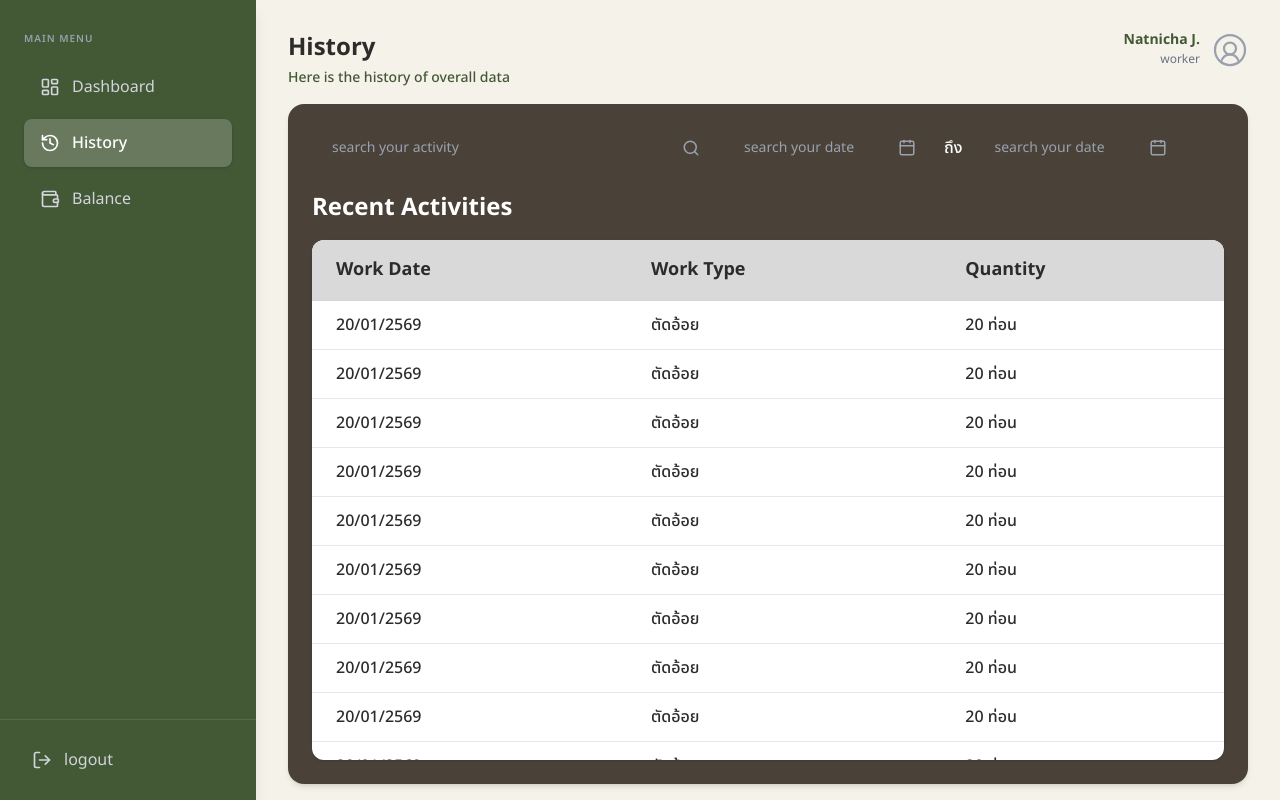
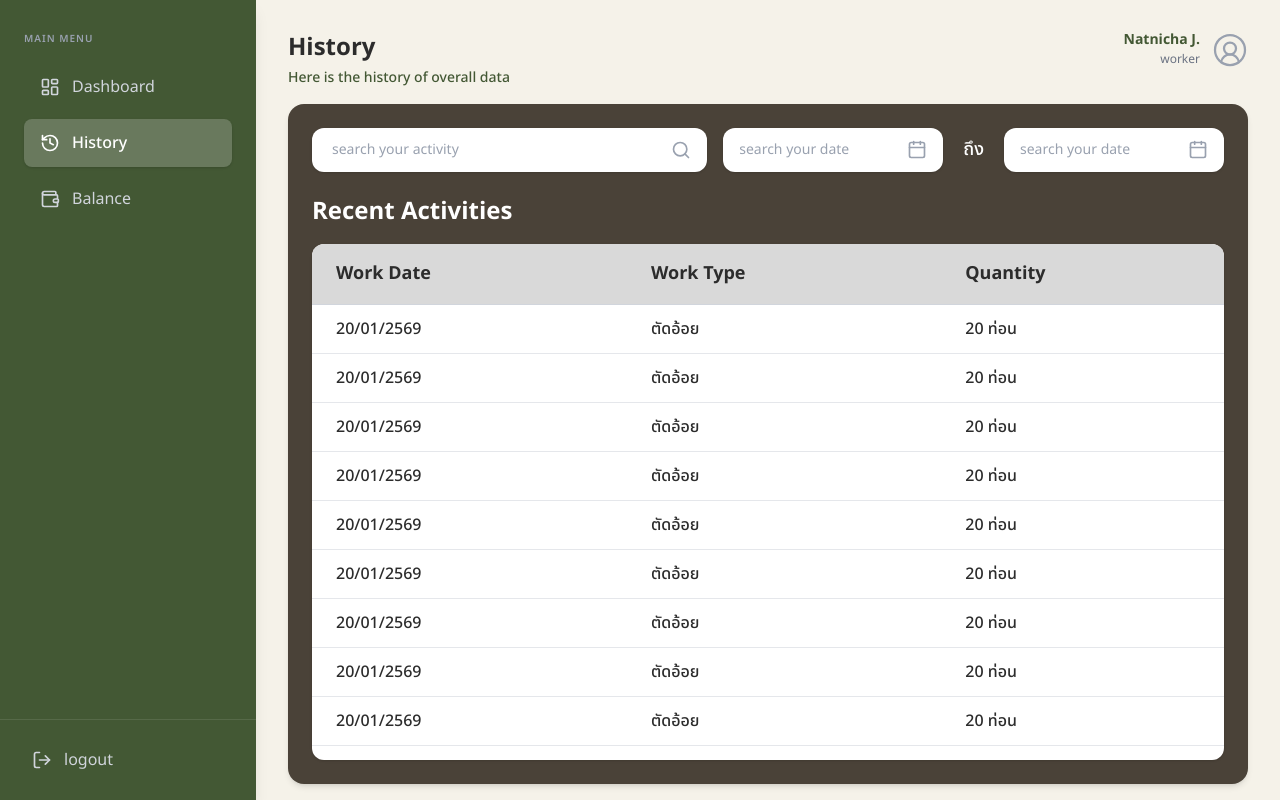
Before and after one commit to MUDST-2026-aomaoi/aomaoi-frontend, a React (Vite) app: page /worker/history in a window 1280 px wide. Built offline with nearby package versions, Linux system fonts and the light colour scheme; a web font is replaced by a local one.

Commit message:
style: add white background and rounded corners to search and date inputs

```diff
--- a/src/pages/worker/WorkerHistory.jsx
+++ b/src/pages/worker/WorkerHistory.jsx
@@ -15,35 +15,35 @@ export default function WorkerHistory() {
       {/* ส่วนค้นหาและกรองวันที่ */}
       <div className="flex items-center gap-4 mb-6">
         {/* ช่อง Search */}
-        <div className="relative w-[400px]">
+        <div className="relative flex-1 max-w-[500px]">
           <input
             type="text"
             placeholder="search your activity"
-            className="w-full pl-5 pr-10 py-2.5 rounded-lg text-farm-text outline-none text-sm placeholder:text-gray-400"
+            className="w-full pl-5 pr-10 py-3 bg-white rounded-xl text-farm-text outline-none text-sm placeholder:text-gray-400 shadow-sm"
           />
-          <Search size={18} className="absolute right-3 top-1/2 -translate-y-1/2 text-gray-400" />
+          <Search size={20} className="absolute right-4 top-1/2 -translate-y-1/2 text-gray-400" />
         </div>
 
         {/* ช่องวันที่เริ่มต้น */}
-        <div className="relative w-[200px]">
+        <div className="relative w-[220px]">
           <input
             type="text"
             placeholder="search your date"
-            className="w-full pl-4 pr-10 py-2.5 rounded-lg text-farm-text outline-none text-sm placeholder:text-gray-400"
+            className="w-full pl-4 pr-10 py-3 bg-white rounded-xl text-farm-text outline-none text-sm placeholder:text-gray-400 shadow-sm"
           />
-          <Calendar size={18} className="absolute right-3 top-1/2 -translate-y-1/2 text-gray-400" />
+          <Calendar size={20} className="absolute right-4 top-1/2 -translate-y-1/2 text-gray-400" />
         </div>
 
-        <span className="text-white font-medium">ถึง</span>
+        <span className="text-white font-medium text-lg px-1">ถึง</span>
 
         {/* ช่องวันที่สิ้นสุด */}
-        <div className="relative w-[200px]">
+        <div className="relative w-[220px]">
           <input
             type="text"
             placeholder="search your date"
-            className="w-full pl-4 pr-10 py-2.5 rounded-lg text-farm-text outline-none text-sm placeholder:text-gray-400"
+            className="w-full pl-4 pr-10 py-3 bg-white rounded-xl text-farm-text outline-none text-sm placeholder:text-gray-400 shadow-sm"
           />
-          <Calendar size={18} className="absolute right-3 top-1/2 -translate-y-1/2 text-gray-400" />
+          <Calendar size={20} className="absolute right-4 top-1/2 -translate-y-1/2 text-gray-400" />
         </div>
       </div>
 
```
